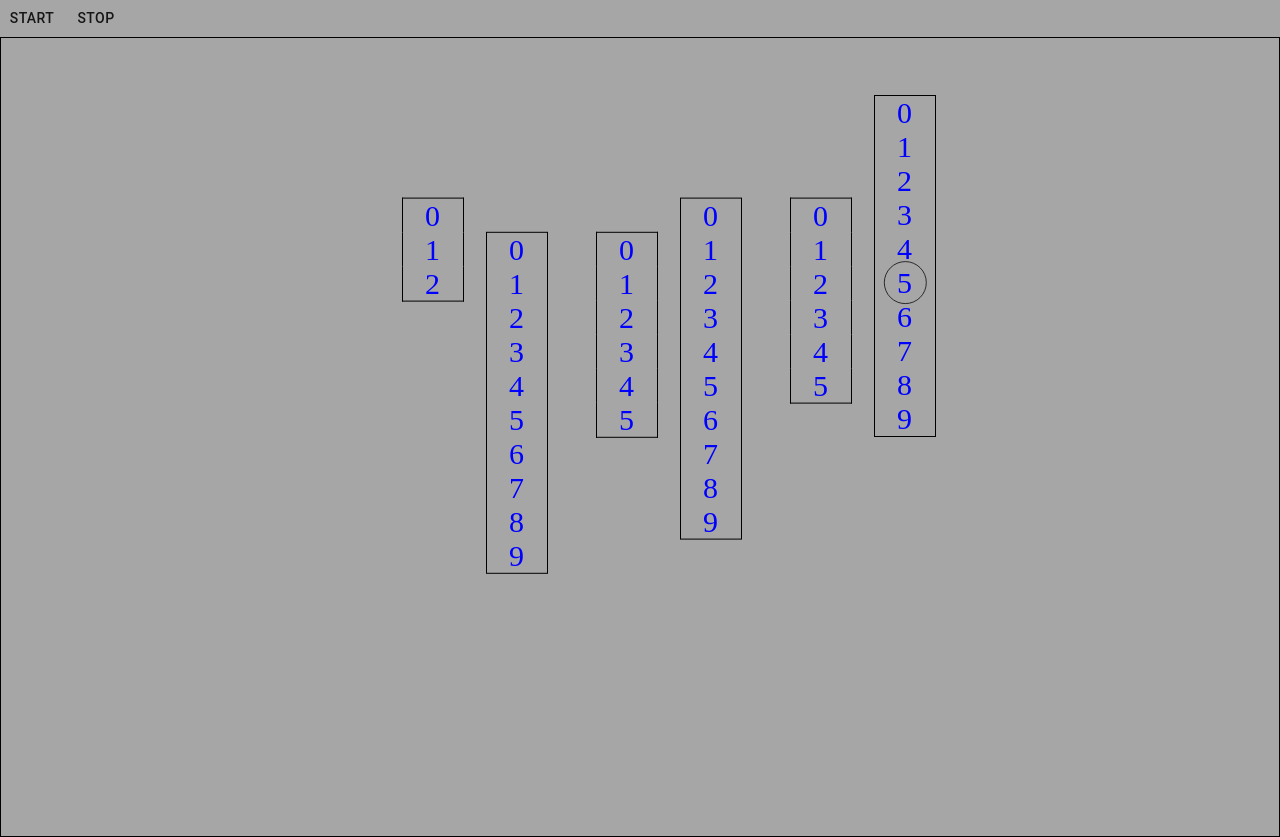
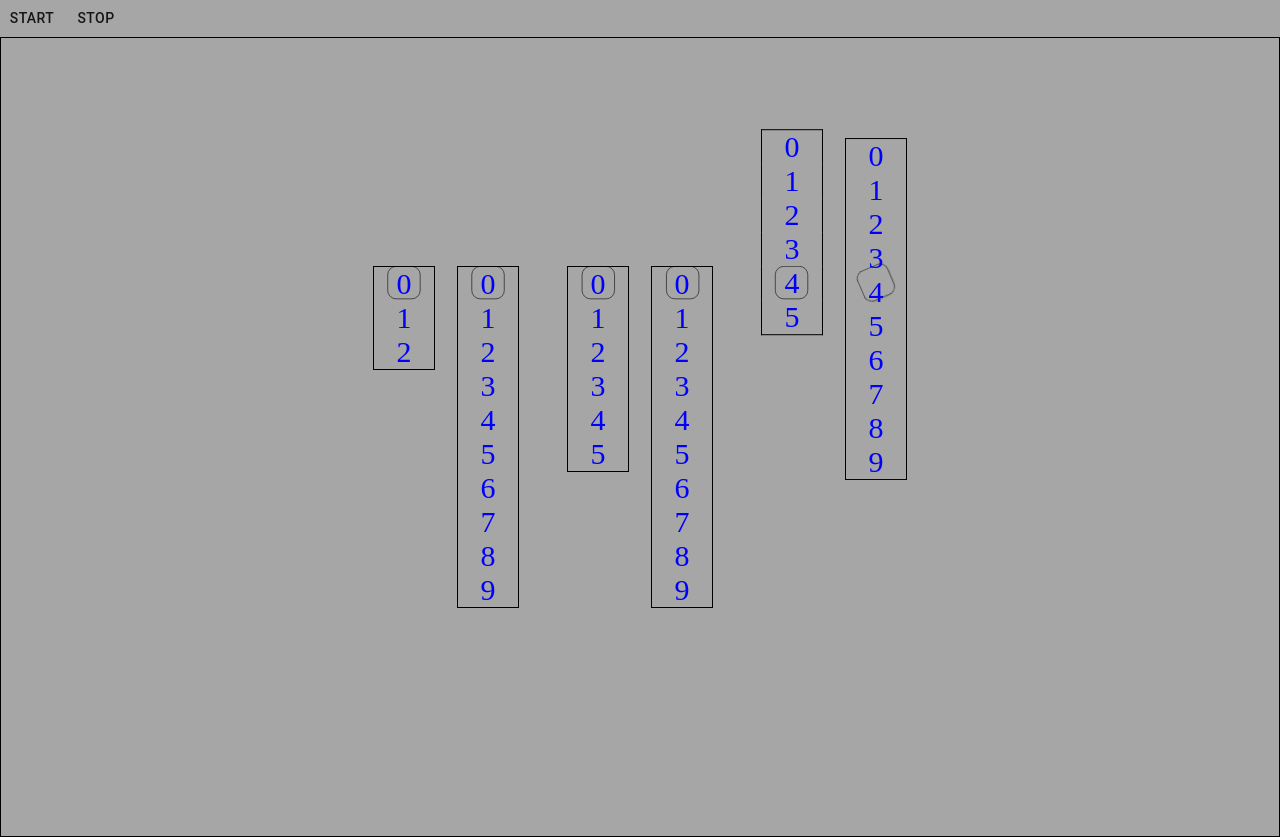
Before and after one commit to JSK321/clock, a React (Create React App) app: page / in a window 1280 px wide. Built offline with nearby package versions, Linux system fonts and the light colour scheme.

Commit message:
added box to indicate current time

```diff
--- a/package.json
+++ b/package.json
@@ -3,6 +3,7 @@
   "version": "0.1.0",
   "private": true,
   "dependencies": {
+    "@emotion/react": "^11.4.1",
     "@material-ui/core": "^4.12.3",
     "@material-ui/icons": "^4.11.2",
     "@testing-library/jest-dom": "^5.14.1",
--- a/src/components/Hours/index.js
+++ b/src/components/Hours/index.js
@@ -17,6 +17,8 @@ const useStyles = makeStyles((theme) => ({
         // height:"50
         color: "blue",
         transition: "transform 0.5s linear",
+        marginRight: '3rem',
+        marginLeft: "1.5rem",
         border: 'solid 1px black',
     },
     timeDigits: {
@@ -97,9 +99,10 @@ export default function Hours(props) {
             <Box
                 className={classes.hoursBoxTwo}
                 ref={props.hourDigitTwo}
-                style={{ marginRight: '3rem', marginLeft: "1.5rem" }}
             >
-                <div className={classes.timeDigits}>
+                <div
+                    className={classes.timeDigits}
+                >
                     0
                 </div>
                 <div className={classes.timeDigits}>
@@ -126,7 +129,9 @@ export default function Hours(props) {
                 <div className={classes.timeDigits}>
                     8
                 </div>
-                <div className={classes.timeDigits}>
+                <div
+                    className={classes.timeDigits}
+                >
                     9
                 </div>
             </Box>
--- a/src/components/Minutes/index.js
+++ b/src/components/Minutes/index.js
@@ -17,8 +17,9 @@ const useStyles = makeStyles((theme) => ({
         // height:"50
         color: "blue",
         transition: "transform 0.5s linear",
+        marginRight: '3rem',
+        marginLeft: "1.5rem",
         border: 'solid 1px black',
-        // transform:'translateY(-90%)'
     },
     timeDigits: {
         fontSize: 30,
@@ -115,9 +116,10 @@ export default function Minutes(props) {
             <Box
                 className={classes.minutesBoxTwo}
                 ref={props.minuteDigitTwo}
-                style={{ marginRight: '3rem', marginLeft: "1.5rem" }}
             >
-                <div className={classes.timeDigits}>
+                <div
+                    className={classes.timeDigits}
+                >
                     0
                 </div>
                 <div className={classes.timeDigits}>
@@ -144,7 +146,9 @@ export default function Minutes(props) {
                 <div className={classes.timeDigits}>
                     8
                 </div>
-                <div className={classes.timeDigits}>
+                <div
+                    className={classes.timeDigits}
+                >
                     9
                 </div>
             </Box>
--- a/src/components/Seconds/index.js
+++ b/src/components/Seconds/index.js
@@ -8,14 +8,12 @@ const useStyles = makeStyles((theme) => ({
         width: 60,
         color: "blue",
         transition: "transform 0.5s linear"
-        // border: 'solid 1px black',
-
     },
     secondsBoxTwo: {
         width: 60,
-        // height:"50
         color: "blue",
         transition: "transform 0.5s linear",
+        marginLeft: "1.5rem",
         border: 'solid 1px black',
     },
     timeDigits: {
@@ -125,9 +123,10 @@ export default function Seconds(props) {
             <Box
                 className={classes.secondsBoxTwo}
                 ref={props.secondDigitTwo}
-                style={{ marginLeft: "1.5rem" }}
             >
-                <div className={classes.timeDigits}>
+                <div
+                    className={classes.timeDigits}
+                >
                     0
                 </div>
                 <div className={classes.timeDigits}>
@@ -154,7 +153,9 @@ export default function Seconds(props) {
                 <div className={classes.timeDigits}>
                     8
                 </div>
-                <div className={classes.timeDigits}>
+                <div
+                    className={classes.timeDigits}
+                >
                     9
                 </div>
             </Box>
--- a/src/pages/MainPage/index.js
+++ b/src/pages/MainPage/index.js
@@ -1,6 +1,6 @@
 import React, { useState, useEffect, useRef } from 'react'
-import { Container, Box, Button } from '@material-ui/core'
-import { makeStyles } from '@material-ui/core/styles';
+import { Container, Button } from '@material-ui/core'
+import { makeStyles } from '@material-ui/core/styles'
 
 import Hours from '../../components/Hours'
 import Minutes from '../../components/Minutes'
@@ -19,24 +19,64 @@ const useStyles = makeStyles((theme) => ({
         // alignContent: 'flex-end',
         flexWrap: 'wrap',
     },
-    circle: {
-        // zIndex: -1,
+    squareSecTwo: {
+        position: 'absolute',
         height: 55,
         width: 55,
-        // transform: 'translate(-50%, -50%)',
-        // transform: 'translate(105%, -270%)',
-        transform: 'translate(933%, -270%) scale(.75)',
-        // display: 'flex',
-        // justifyContent: 'center',
-        // alignItems: 'center',
-        borderRadius: '50%',
+        borderRadius: '15px',
+        transform: 'translate(413%, -270%) scale(.58)',
+        transition: "transform 0.5s linear",
+        border: '1px solid black',
+    },
+    squareSecOne: {
+        position: 'absolute',
+        height: 55,
+        width: 55,
+        borderRadius: '15px',
+        transform: 'translate(265%, -270%) scale(.58)',
+        transition: "transform 0.5s linear",
+        border: '1px solid black',
+    },
+    squareMinTwo: {
+        position: 'absolute',
+        height: 55,
+        width: 55,
+        borderRadius: '15px',
+        transform: 'translate(74%, -270%) scale(.58)',
+        transition: "transform 0.5s linear",
+        border: '1px solid black',
+    },
+    squareMinOne: {
+        position: 'absolute',
+        height: 55,
+        width: 55,
+        borderRadius: '15px',
+        transform: 'translate(-74%, -270%) scale(.58)',
+        transition: "transform 0.5s linear",
+        border: '1px solid black',
+    },
+    squareHourTwo: {
+        position: 'absolute',
+        height: 55,
+        width: 55,
+        borderRadius: '15px',
+        transform: 'translate(-267.5%, -270%) scale(.58)',
+        transition: "transform 0.5s linear",
+        border: '1px solid black',
+    },
+    squareHourOne: {
+        position: 'absolute',
+        height: 55,
+        width: 55,
+        borderRadius: '15px',
+        transform: 'translate(-415%, -270%) scale(.58)',
+        transition: "transform 0.5s linear",
         border: '1px solid black',
     }
 }))
 
 export default function MainPage() {
     const classes = useStyles()
-    // const time = setInterval(localTime, 1000)
     const count = useRef(0)
     // Hours Increment
     const increHourOne = useRef(0)
@@ -56,12 +96,24 @@ export default function MainPage() {
     // Seconds Timer
     const secondDigitOne = useRef()
     const secondDigitTwo = useRef()
-    // Circle Ref seconds
-    const secCircleTwo = useRef()
+    // Square Ref
+    const squareSecTwo = useRef()
+    const squareSecOne = useRef()
+    const squareMinTwo = useRef()
+    const squareMinOne = useRef()
+    const squareHourTwo = useRef()
+    const squareHourOne = useRef()
+    // Rotate Sqaure Ref
+    const rotateSecTwo = useRef(0)
+    const rotateSecOne = useRef(0)
+    const rotateMinTwo = useRef(0)
+    const rotateMinOne = useRef(0)
+    const rotateHourTwo = useRef(0)
+    const rotateHourOne = useRef(0)
+
 
     useEffect(() => {
         localTime()
-        // startClock()
     }, [])
 
     function localTime() {
@@ -71,15 +123,27 @@ export default function MainPage() {
         let minutes = time[1].split("")
         let hours = time[0].split("")
 
-        count.current = (parseInt(seconds[1]))
-        increSecTwo.current = (-parseInt(seconds[1] + 0))
-        increSecOne.current = (-parseInt(seconds[0] + 0))
+        // count.current = (parseInt(seconds[1]))
+        // increSecTwo.current = (-parseInt(seconds[1] + 0))
+        // increSecOne.current = (-parseInt(seconds[0] + 0))
 
-        increMinTwo.current = (-parseInt(minutes[1] + 0))
-        increMinOne.current = (-parseInt(minutes[0] + 0))
+        // increMinTwo.current = (-parseInt(minutes[1] + 0))
+        // increMinOne.current = (-parseInt(minutes[0] + 0))
 
-        increHourTwo.current = (-parseInt(hours[1] + 0))
-        increHourOne.current = (-parseInt(hours[0] + 0))
+        // increHourTwo.current = (-parseInt(hours[1] + 0))
+        // increHourOne.current = (-parseInt(hours[0] + 0))
+
+        // TESTING ---------------------------------------------------------------//
+        count.current = (0)
+        increSecTwo.current = (0)
+        increSecOne.current = (-50)
+
+        increMinTwo.current = (-90)
+        increMinOne.current = (-50)
+
+        increHourTwo.current = (-30)
+        increHourOne.current = (-20)
+        // TESTING ---------------------------------------------------------------//
 
         secondDigitTwo.current.style.transform = `translateY(${increSecTwo.current}%)`
         secondDigitOne.current.style.transform = `translateY(${increSecOne.current}%)`
@@ -99,33 +163,31 @@ export default function MainPage() {
                 secondDigitTwo.current.style.transition = 'transform 0.5s linear'
                 count.current = count.current + 1
                 increSecTwo.current = increSecTwo.current + -10
+                rotateSecTwo.current += 90
                 secondDigitTwo.current.style.transform = `translateY(${increSecTwo.current}%)`
+                squareSecTwo.current.style.transform = `translate(413%, -270%) scale(.58) rotate(${rotateSecTwo.current}deg)`
             } else if (count.current === 9) {
+                rotateSecTwo.current = 0
+                squareSecTwo.current.style.transform = `translate(413%, -270%) scale(.58) rotate(0deg)`
                 secondDigitTwo.current.style.transition = 'transform 0.25s linear'
                 secondDigitTwo.current.style.transform = 'translateY(0)'
                 updateSecond()
             }
-        }, 1000)
-
-        const circle = setInterval(() => {
-            // if(secCircleTwo.current.style.transform = 'translate(933%, -270%) scale(.75)') {
-            //     secCircleTwo.current.style.transform = 'translate(933%, -270%) scale(.5)'
-            // }
-            // if (secCircleTwo.current.style.transform = 'translate(933%, -270%) scale(.5)') {
-            //     secCircleTwo.current.style.transform = 'translate(933%, -270%) scale(.75)'
-            // }
-
-        }, 1000)
+        }, 100)
     }
 
     function updateSecond() {
         if (increSecTwo.current === -90 && increSecOne.current !== -50) {
             secondDigitTwo.current.style.transition = 'transform 0.5s linear'
             increSecOne.current = increSecOne.current + -10
+            rotateSecOne.current += 90
             count.current = 0
             increSecTwo.current = 0
             secondDigitOne.current.style.transform = `translateY(${increSecOne.current}%)`
+            squareSecOne.current.style.transform = `translate(265%, -270%) scale(.58) rotate(${rotateSecOne.current}deg)`
         } else if (increSecOne.current === -50) {
+            rotateSecOne.current = 0
+            squareSecOne.current.style.transform = `translate(265%, -270%) scale(.58) rotate(0deg)`
             secondDigitOne.current.style.transition = 'transform 0.25s linear'
             secondDigitOne.current.style.transform = 'translateY(0)'
             updateMinute()
@@ -136,11 +198,15 @@ export default function MainPage() {
         if (increSecOne.current === -50 && increMinTwo.current !== -90) {
             minuteDigitTwo.current.style.transition = 'transform 0.5s linear'
             increMinTwo.current = increMinTwo.current + -10
+            rotateMinTwo.current += 90
             increSecTwo.current = 0
             count.current = 0
             increSecOne.current = 0
             minuteDigitTwo.current.style.transform = `translateY(${increMinTwo.current}%)`
+            squareMinTwo.current.style.transform = `translate(74%, -270%) scale(.58) rotate(${rotateMinTwo.current}deg)`
         } else if (increMinTwo.current === -90) {
+            rotateMinTwo.current = 0
+            squareMinTwo.current.style.transform = `translate(74%, -270%) scale(.58) rotate(0deg)`
             minuteDigitTwo.current.style.transition = 'transform 0.25s linear'
             minuteDigitTwo.current.style.transform = 'translateY(0)'
             minuteProgress()
@@ -151,12 +217,16 @@ export default function MainPage() {
         if (increMinTwo.current === -90 && increMinOne.current !== -50) {
             minuteDigitTwo.current.style.transition = 'transform 0.5s linear'
             increMinOne.current = increMinOne.current + -10
+            rotateMinOne.current += 90
             minuteDigitOne.current.style.transform = `translateY(${increMinOne.current}%)`
+            squareMinOne.current.style.transform = `translate(-74%, -270%) scale(.58) rotate(${rotateMinOne.current}deg)`
             increSecTwo.current = 0
             count.current = 0
             increSecOne.current = 0
             increMinTwo.current = 0
         } else if (increMinOne.current === -50) {
+            rotateMinOne.current = 0
+            squareMinOne.current.style.transform = `translate(-74%, -270%) scale(.58) rotate(0deg)`
             minuteDigitOne.current.style.transition = 'transform 0.25s linear'
             minuteDigitOne.current.style.transform = 'translateY(0)'
             updateHour()
@@ -166,14 +236,17 @@ export default function MainPage() {
     function updateHour() {
         minuteDigitOne.current.style.transition = 'transform 0.5s linear'
         increHourTwo.current = increHourTwo.current + -10
+        rotateHourTwo.current += 90
         increSecTwo.current = 0
         count.current = 0
         increSecOne.current = 0
         increMinTwo.current = 0
         increMinOne.current = 0
         hourDigitTwo.current.style.transform = `translateY(${increHourTwo.current}%)`
-        console.log(increHourTwo.current)
+        squareHourTwo.current.style.transform = `translate(-267.5%, -270%) scale(.58) rotate(${rotateHourTwo.current}deg)`
         if (increHourOne.current !== -20 && increHourTwo.current === -100) {
+            rotateHourTwo.current = 0
+            squareHourTwo.current.style.transform = `translate(-267.5%, -270%) scale(.58) rotate(0deg)`
             hourDigitTwo.current.style.transition = 'transform 0.25s linear'
             hourDigitTwo.current.style.transform = 'translateY(0)'
             progressHour()
@@ -219,7 +292,12 @@ export default function MainPage() {
             <Button onClick={handleStartClick}>Start</Button>
             <Button>Stop</Button>
             <Container className={classes.container}>
-                <div ref={secCircleTwo} className={classes.circle} />
+                <div ref={squareSecTwo} className={classes.squareSecTwo} />
+                <div ref={squareSecOne} className={classes.squareSecOne} />
+                <div ref={squareMinTwo} className={classes.squareMinTwo} />
+                <div ref={squareMinOne} className={classes.squareMinOne} />
+                <div ref={squareHourTwo} className={classes.squareHourTwo} />
+                <div ref={squareHourOne} className={classes.squareHourOne} />
                 <Hours
                     hourDigitOne={hourDigitOne}
                     hourDigitTwo={hourDigitTwo}
```
Also changed, not shown: 1 other file (tests, documents, lock files or other folders).
